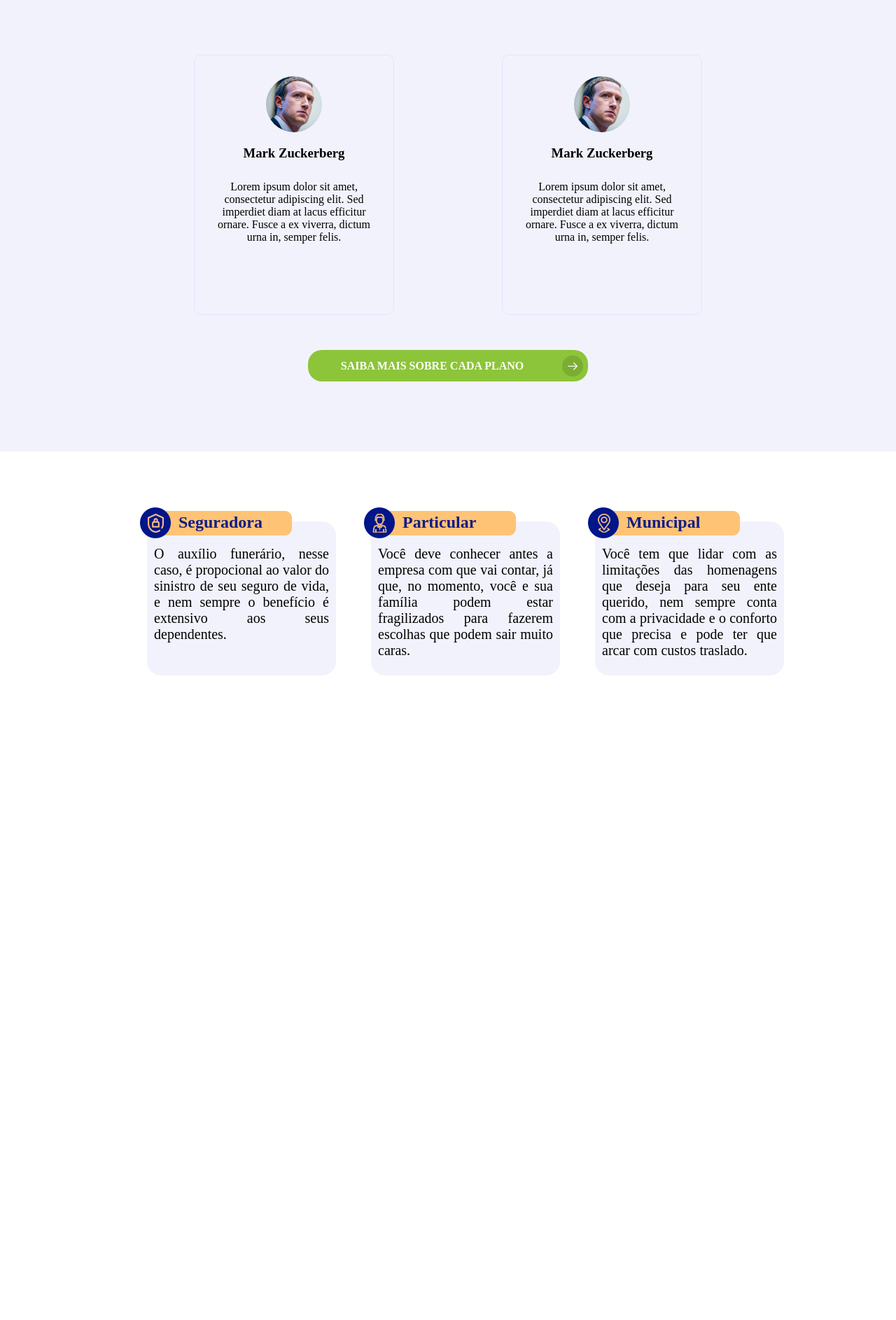
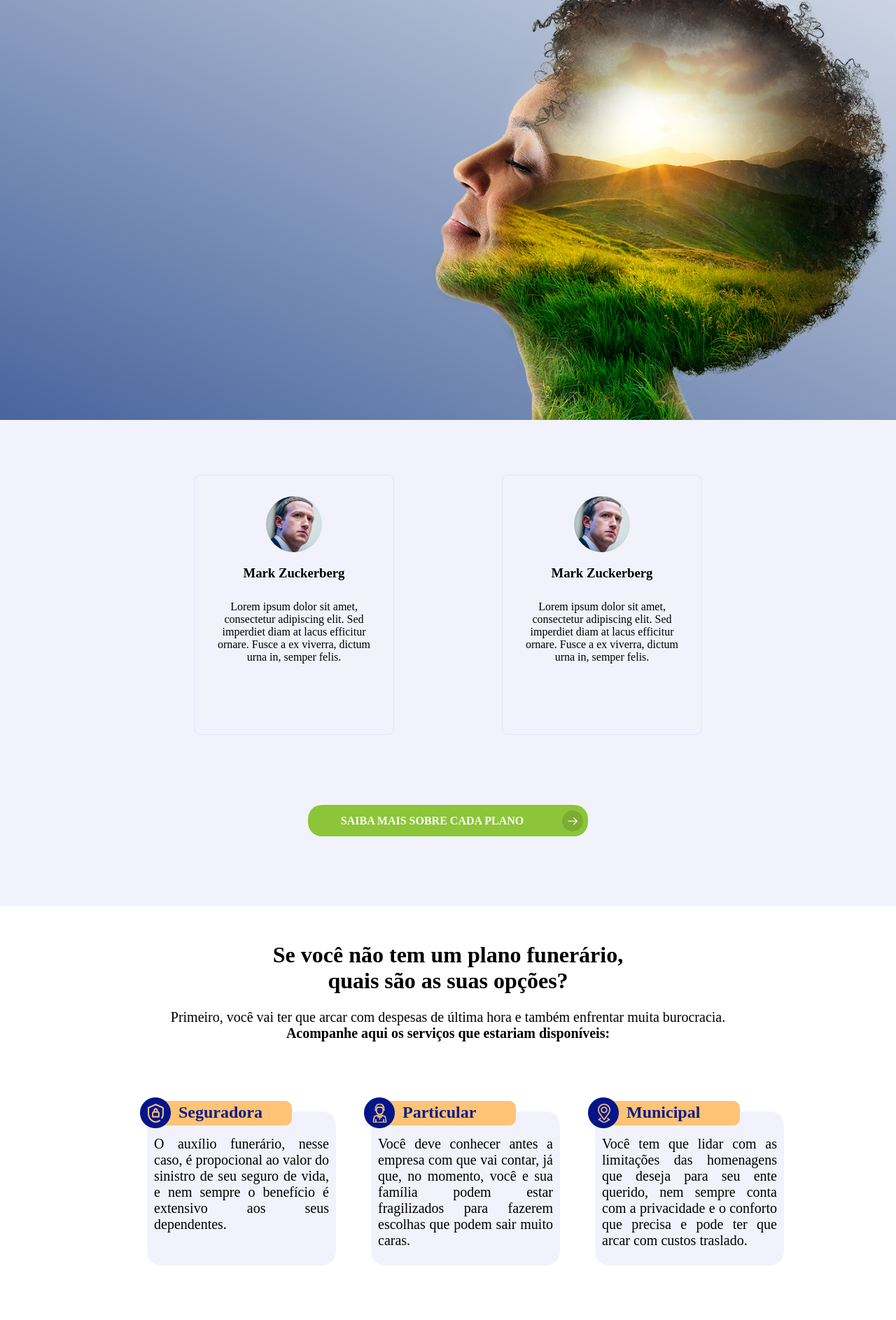
Before and after one commit to pedronazarito98/ProjetoDigital, a React (Create React App) app: page / in a window 1280 px wide. Shown: the top 1886 px of the page at 70% size. Before the commit the page ends 1057 px from the top, so only its background shows below. Built offline with nearby package versions, Linux system fonts and the light colour scheme.

Commit message:
04/08 - 16:11 (Matheus Alves)

```diff
--- a/src/Components/LandingPage/Button/style.js
+++ b/src/Components/LandingPage/Button/style.js
@@ -11,6 +11,9 @@
     border-radius: 20px;
     color: white;
     transition: 0.25s;
+    margin-top: 50px;
+    margin-left: 20px;
+    margin-right: 20px;
 
     &:hover{
         background-color: #7bad33;
--- a/src/Pages/LandingPage/index.js
+++ b/src/Pages/LandingPage/index.js
@@ -1,4 +1,5 @@
-import { CarouselContainer, CardContainer } from "./style";
+import { CremationContainer, CarouselContainer, CardContainer } from "./style";
+import Woman from "../../Assets/LandingPage/woman.png";
 import Carousel from "../../Components/LandingPage/Carousel";
 import Button from "../../Components/LandingPage/Button";
 import Cards from "../../Components/LandingPage/Cards";
@@ -7,6 +8,14 @@
 
     return (
         <>
+            {/***********************************************************
+            *********************** CREMATION ***************************
+            ************************************************************/}
+            <CremationContainer>
+                <div style={{width: "50%"}}></div>
+                <img src={Woman} style={{width: 700, height: "100%"}}/>
+            </CremationContainer>
+
             {/***********************************************************
             *********************** CAROUSEL ***************************
             ************************************************************/}
@@ -21,9 +30,23 @@
             {/***********************************************************
             ************************* CARDS ****************************
             ************************************************************/}
-            <CardContainer>
-                <Cards />
-            </CardContainer>
+            <div style={{ display: "flex", flexDirection: "column", alignItems: "center", justifyContent: "center", marginTop: 20, padding: 10 }}>
+                <div style={{ textAlign: "center" }}>
+                    <h1>Se você não tem um plano funerário,<br />quais são as suas opções?</h1>
+                    <div style={{ fontSize: 20 }}>
+                        Primeiro, você vai ter que arcar com despesas de última hora e também enfrentar muita burocracia.<br />
+                        <b>Acompanhe aqui os serviços que estariam disponíveis:</b>
+                    </div>
+                </div>
+
+                <CardContainer>
+                    <Cards />
+                </CardContainer>
+
+                <div style={{ display: "flex", alignItems: "center", justifyContent: "center", width: "100%" }}>
+                    <Button text="DESCUBRA O PLANO IDEAL PARA VOCÊ" />
+                </div>
+            </div>
         </>
     );
 }
--- a/src/Pages/LandingPage/style.js
+++ b/src/Pages/LandingPage/style.js
@@ -1,4 +1,23 @@
 import styled from "styled-components";
+
+export const CremationContainer = styled.div`
+  display: flex;
+  flex-direction: row;
+  align-items: center;
+  justify-content: center;
+  background: #48659D;
+  height: 600px;
+
+  background: #48659D;
+  background: -webkit-linear-gradient(bottom left, #48659D, #CCD4E2);
+  background: -moz-linear-gradient(bottom left, #48659D, #CCD4E2);
+  background: linear-gradient(to top right, #48659D, #CCD4E2);
+
+  @media(max-width: 1024px) {
+    padding-left: 0px;
+    padding-right: 0px;
+  }
+`;
 
 export const CarouselContainer = styled.div`
   display: flex;
@@ -23,7 +42,7 @@
   background-color: white;
   width: 100%;
   margin-top: 100px;
-  margin-bottom: 100px;
+  margin-bottom: 30px;
 
   @media(max-width: 985px) {
     flex-direction: column;
```
Also changed, not shown: src/Assets/LandingPage/woman.png (added).
